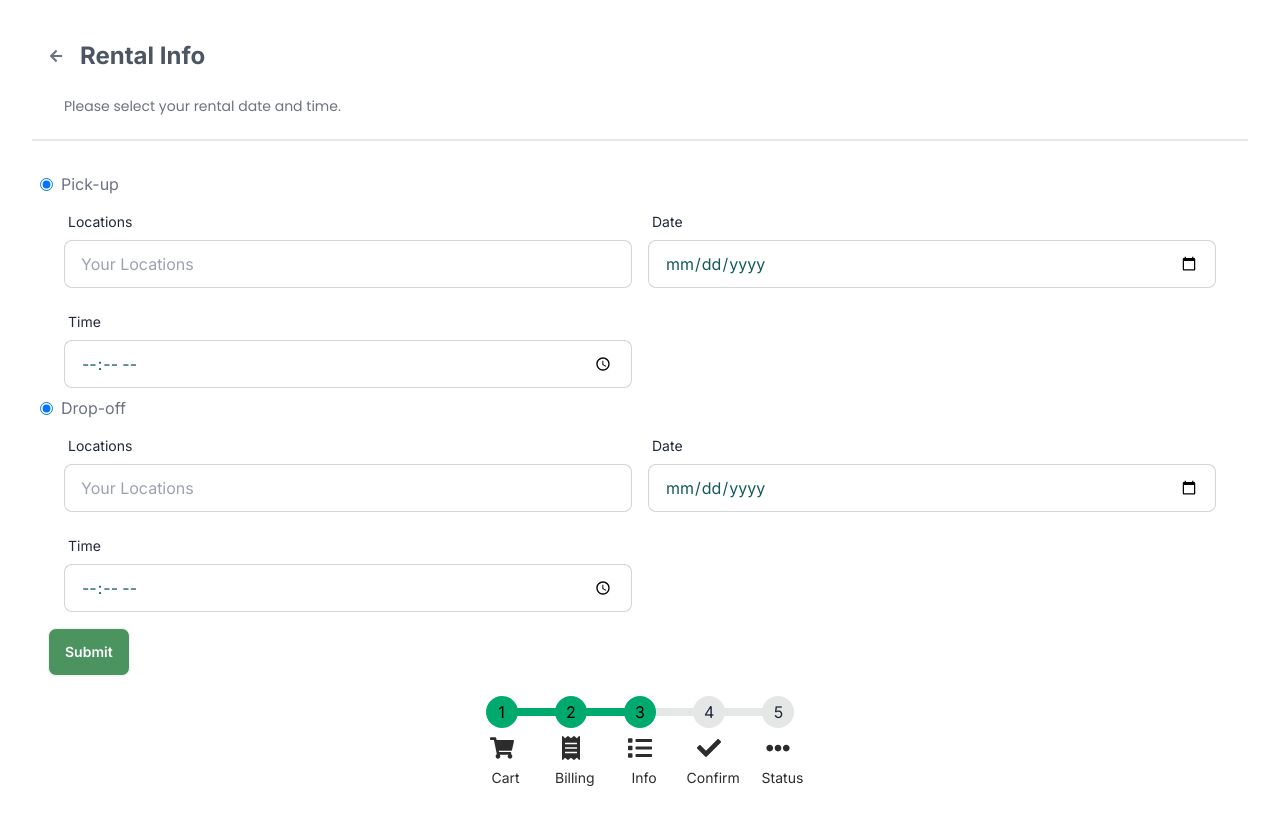
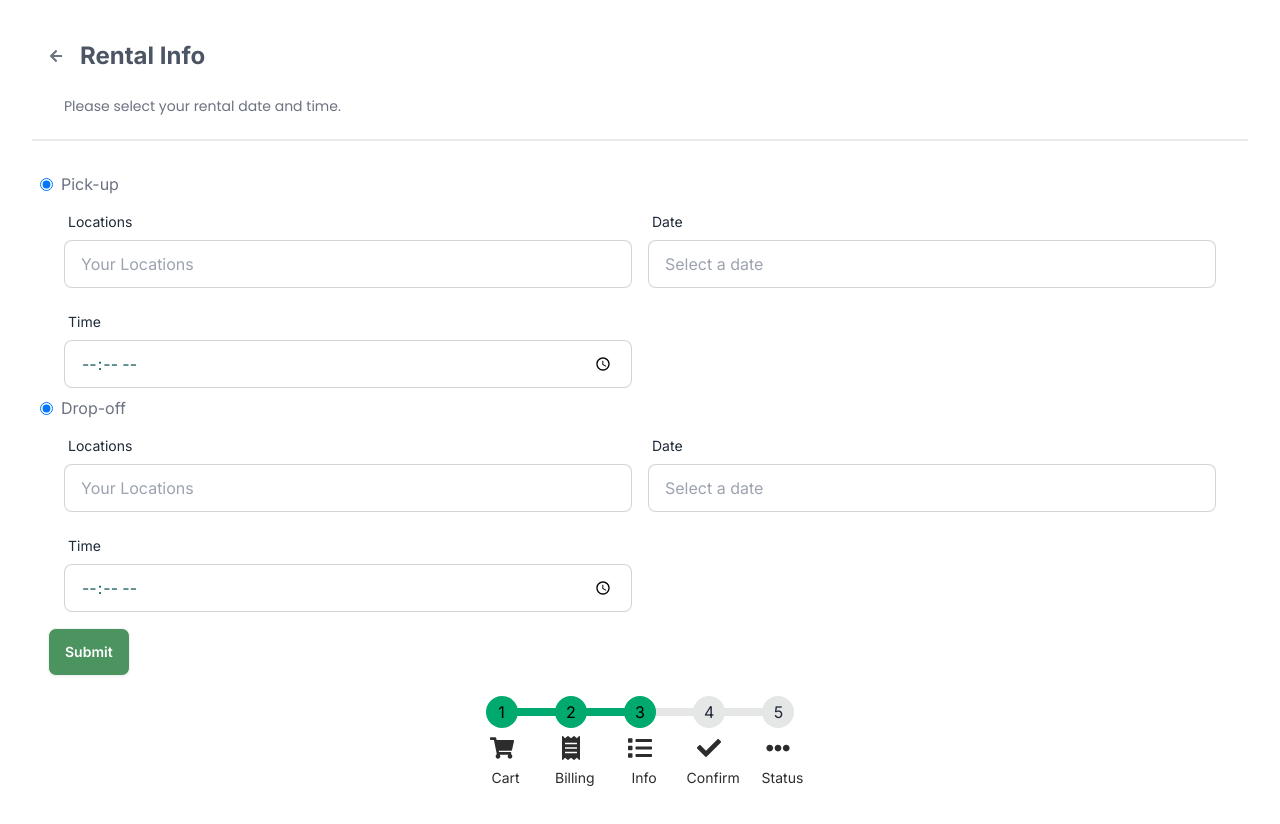
Before and after one commit to GarudaKurt/nextjsWebApp, a Next.js app: page /bookings/rental-info in a window 1280 px wide. Shown: the top 824 px of the page. Built offline with nearby package versions, Linux system fonts and the light colour scheme; a web font is replaced by a local one.

Commit message:
Improve UX/UI experience

```diff
--- a/src/app/bookings/rental-info/page.jsx
+++ b/src/app/bookings/rental-info/page.jsx
@@ -4,6 +4,8 @@ import { FaArrowLeft } from "react-icons/fa";
 import AddSteps from "@/components/steps/page";
 import { useRouter } from "next/navigation";
 import { useCartStore } from "@/app/zustand/zustand";
+import DatePicker from "react-datepicker";
+import "react-datepicker/dist/react-datepicker.css";
 
 const RentalInfo = () => {
   const router = useRouter();
@@ -91,13 +93,12 @@ const RentalInfo = () => {
             <label className="label">
               <span className="label-text">Date</span>
             </label>
-            <input
-              type="date"
-              placeholder="Select Date"
-              className="input input-bordered w-full"
-              required
-              value={pickDate}
-              onChange={(e) => setpickDate(e.target.value)}
+            <DatePicker
+              selected={pickDate}
+              onChange={(date) => setpickDate(date)}
+              className="grow input input-bordered text-relaxBlack w-full"
+              placeholderText="Select a date"
+              dateFormat="yyyy-MM-dd"
             />
           </div>
 
@@ -147,13 +148,12 @@ const RentalInfo = () => {
             <label className="label">
               <span className="label-text">Date</span>
             </label>
-            <input
-              type="date"
-              placeholder="Select Date"
-              className="input input-bordered w-full"
-              required
-              value={dropDate}
-              onChange={(e) => setdropDate(e.target.value)}
+            <DatePicker
+              selected={dropDate}
+              onChange={(date) => setdropDate(date)}
+              className="grow input input-bordered text-relaxBlack w-full"
+              placeholderText="Select a date"
+              dateFormat="yyyy-MM-dd"
             />
           </div>
 
--- a/src/app/page.jsx
+++ b/src/app/page.jsx
@@ -137,7 +137,7 @@ const Home = () => {
             <div className="relative">
               <Image
                 className="bg-fixed  rounded relative dark:drop-shadow-[0_0_0.3rem_#ffffff70] dark:invert"
-                src={"/images/landing-page/main-profile.png"}
+                src={"/images/landing-page/profile.png"}
                 layout="responsive"
                 width={350}
                 height={350}
```
Also changed, not shown: public/images/landing-page/profile.png.
